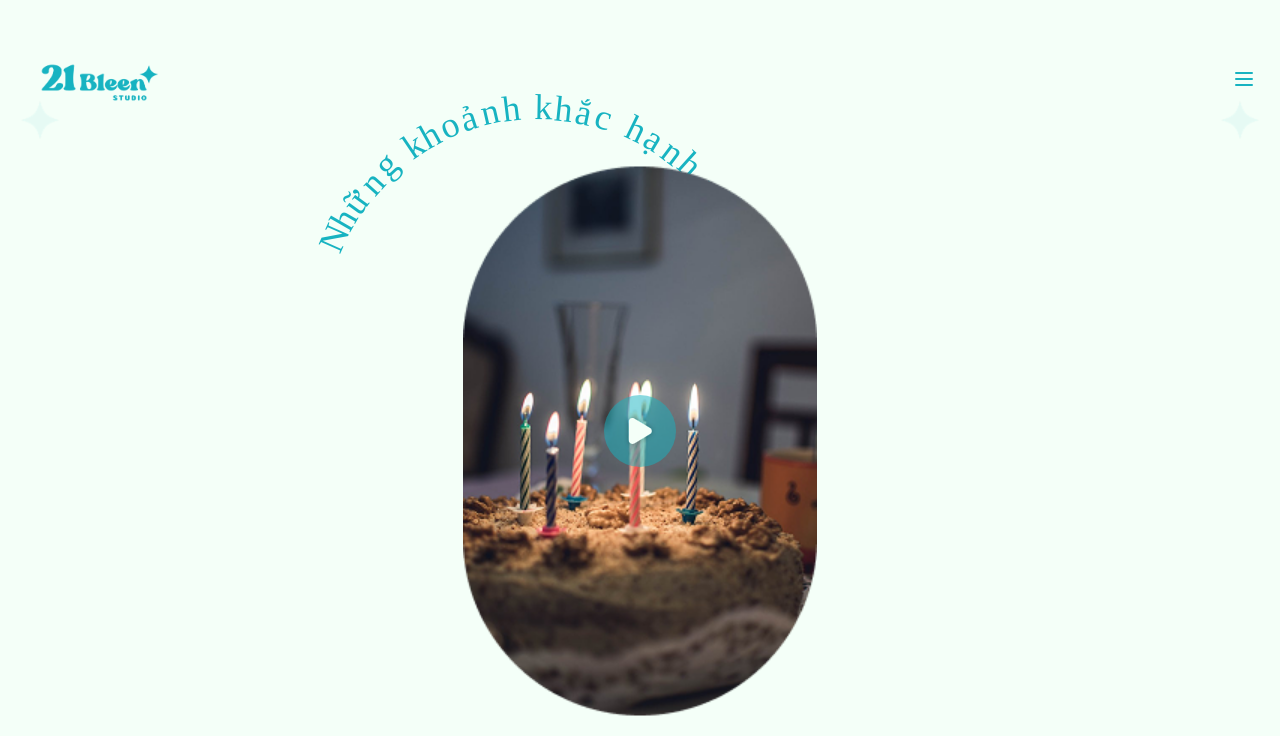
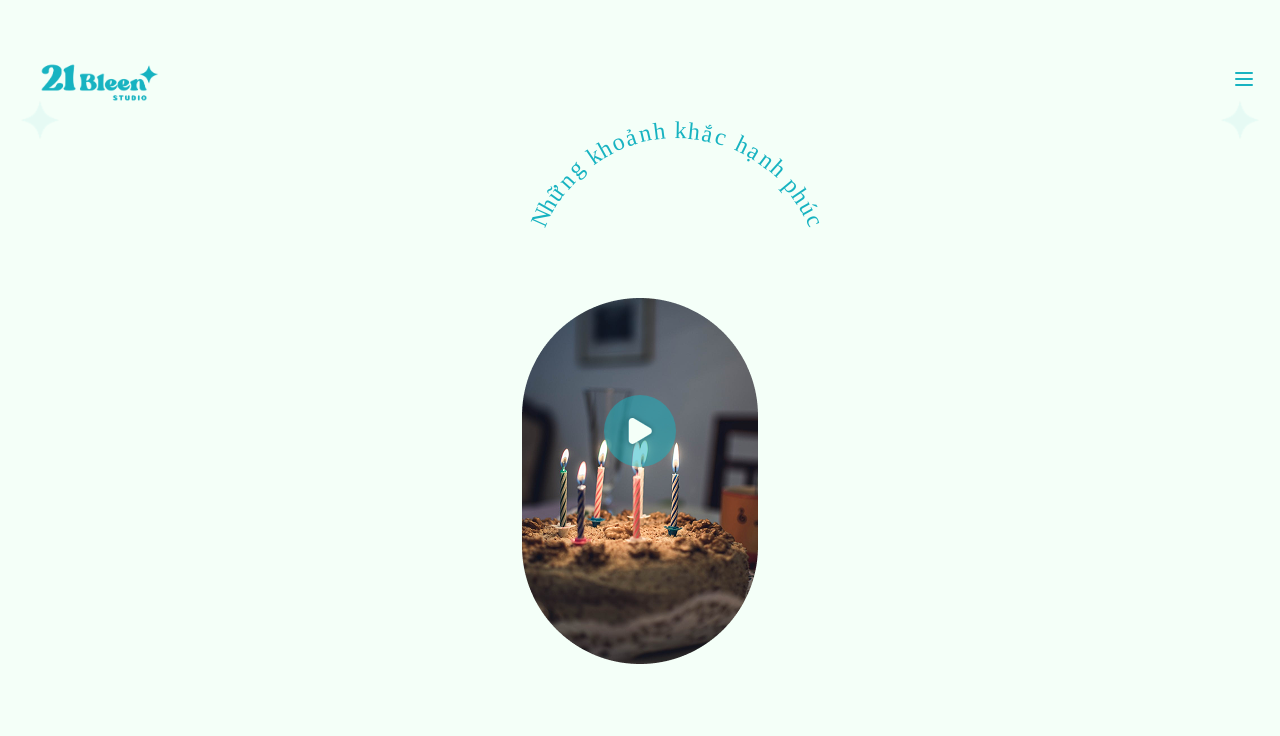
Before and after one commit to Tiendat2703/21BLEEN_NEW, a React (Vite) app: page /home in a window 1280 px wide. Shown: the top 736 px of the page. Built offline with nearby package versions, Linux system fonts and the light colour scheme; a web font is replaced by a local one.

Commit message:
Reduce text scale to 1.0 and increase image upload limit to 5MB

```diff
--- a/src/components/HomeAfterUnlock.jsx
+++ b/src/components/HomeAfterUnlock.jsx
@@ -73,7 +73,7 @@ function HomeAfterUnlock() {
             {/* Oval curved text */}
             <div className="relative w-full h-full group">
               {/* Text Group - All letters with precise positioning */}
-              <div className="group-hover:scale-110 transition-transform duration-300 absolute left-1/2" style={{width: '100%', height: '100%', top: '30px', transform: 'translateX(-50%) scale(1.5)'}}>
+              <div className="group-hover:scale-110 transition-transform duration-300" style={{width: '109%', height: '25%', position: 'relative', left: '105px', top: '30px', transform: 'scale(1.0)'}}>
                 <div style={{width: 13.99, height: 18.69, left: 0, top: 106.38, position: 'absolute', transform: 'rotate(-66deg)', transformOrigin: 'top left', color: '#17B3C1', fontSize: 24, fontFamily: 'Coiny', fontWeight: '400', wordWrap: 'break-word'}}>N</div>
                 <div style={{width: 11.16, height: 18.60, left: 7.97, top: 89.41, position: 'absolute', transform: 'rotate(-60deg)', transformOrigin: 'top left', color: '#17B3C1', fontSize: 24, fontFamily: 'Coiny', fontWeight: '400', wordWrap: 'break-word'}}>h</div>
                 <div style={{width: 14.99, height: 18.40, left: 16.06, top: 75.83, position: 'absolute', transform: 'rotate(-54deg)', transformOrigin: 'top left', color: '#17B3C1', fontSize: 24, fontFamily: 'Coiny', fontWeight: '400', wordWrap: 'break-word'}}>ữ</div>
@@ -112,7 +112,7 @@ function HomeAfterUnlock() {
               src={mainImage}
               alt="Birthday celebration"
               className="w-full h-auto object-cover"
-              style={{ transform: 'scale(1.5) translateY(-80px)' }}
+              style={{ transform: 'scale(1) translateY(-80px)' }}
             />
             {/* Play Button Overlay */}
             <div className="absolute inset-0 flex items-center justify-center">
--- a/src/components/settings/ImageUploadSection.jsx
+++ b/src/components/settings/ImageUploadSection.jsx
@@ -25,9 +25,9 @@ function ImageUploadSection() {
 
     // Process each file
     files.forEach((file) => {
-      // Check file size (1MB = 1048576 bytes)
-      if (file.size > 1048576) {
-        setError(`Ảnh ${file.name} quá lớn (> 1MB)`);
+      // Check file size (5MB = 5242880 bytes)
+      if (file.size > 5242880) {
+        setError(`Ảnh ${file.name} quá lớn (> 5MB)`);
         return;
       }
 
@@ -82,7 +82,7 @@ function ImageUploadSection() {
         <div className="border-3 border-dashed border-primary-teal rounded-2xl p-8 flex flex-col items-center justify-center hover:bg-white transition-colors">
           <img src={uploadIcon} alt="Upload" className="w-16 h-16 mb-4" />
           <p className="text-primary-teal font-body text-sm text-center">
-            Chỉ chọn ảnh có kích thước nhỏ hơn 1MB, tối đa 8 ảnh
+            Chỉ chọn ảnh có kích thước nhỏ hơn 5MB, tối đa 8 ảnh
           </p>
         </div>
       </label>
```
